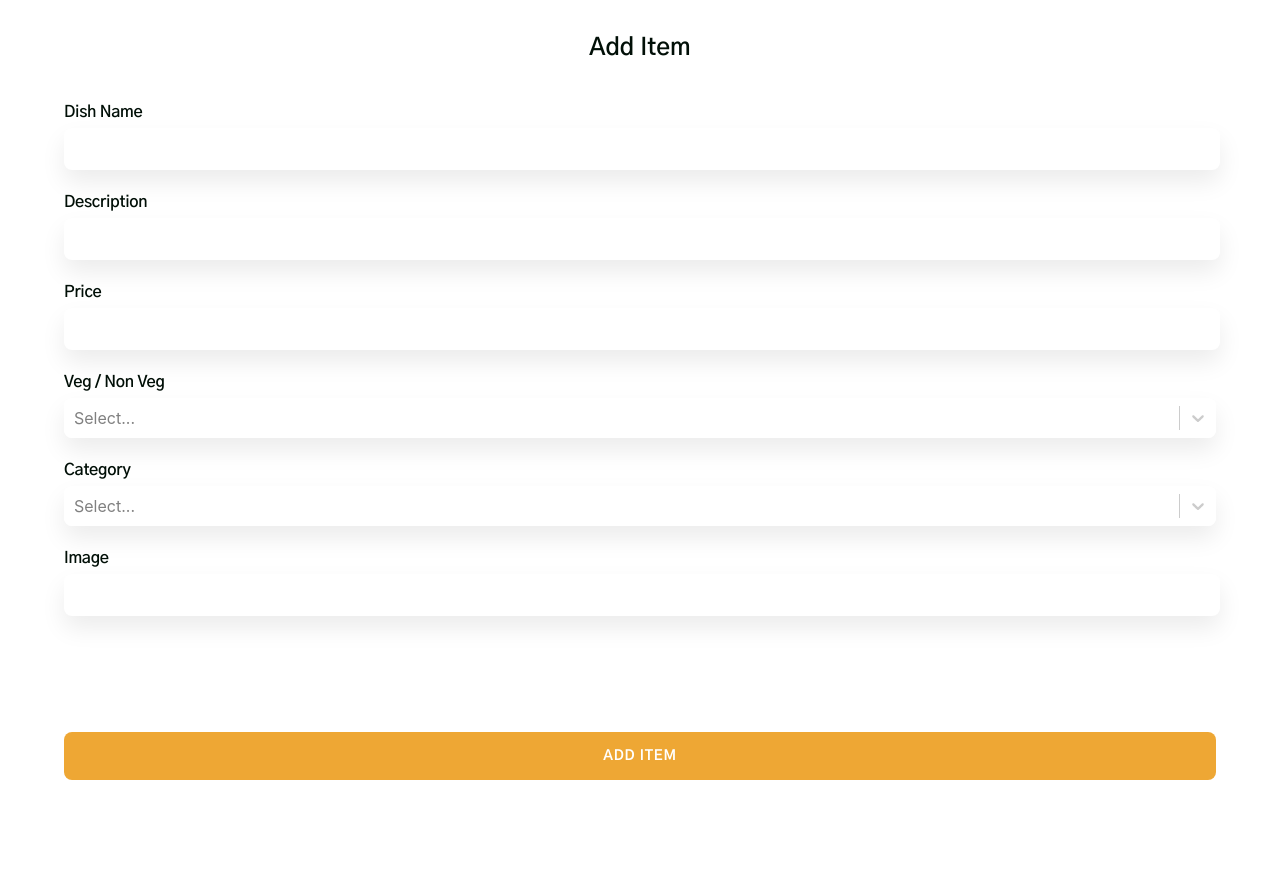
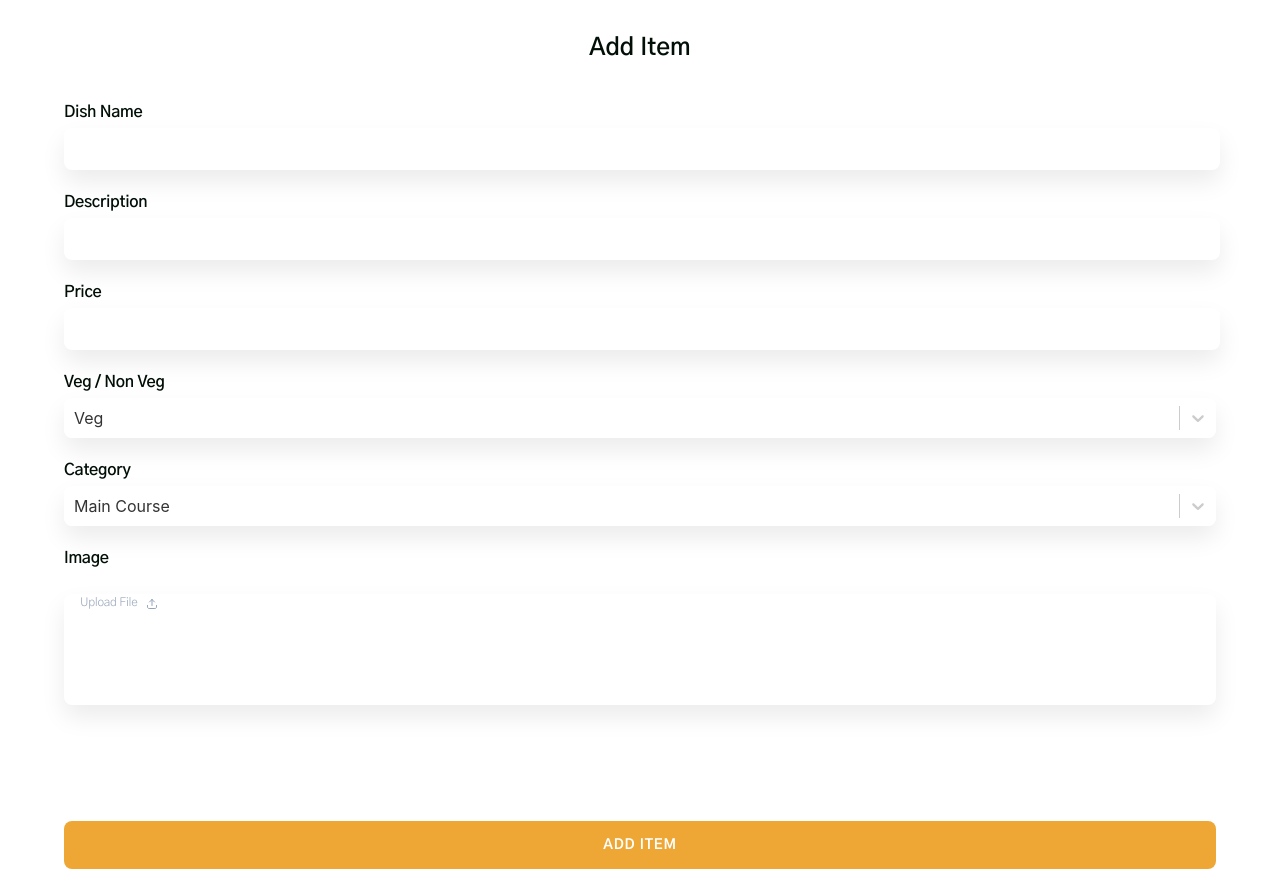
Before and after one commit to Chennakiran2004/QuickBite, a React (Create React App) app: page /addItemForm in a window 1280 px wide. Before the commit the page ends 804 px from the top, so only its background shows below. Built offline with nearby package versions, Linux system fonts and the light colour scheme.

Commit message:
upload image input element is added

```diff
--- a/src/components/AddItemForm/formHandlers.tsx
+++ b/src/components/AddItemForm/formHandlers.tsx
@@ -4,9 +4,9 @@ export const useAddItemFormHandlers = () => {
   const [dishName, setDishName] = useState("");
   const [description, setDescription] = useState("");
   const [price, setPrice] = useState("");
-  const [vegNonVeg, setVegNonVeg] = useState("veg");
-  const [category, setCategory] = useState("");
-  const [image, setImage] = useState("");
+  const [vegNonVeg, setVegNonVeg] = useState("Veg");
+  const [category, setCategory] = useState("Main Course");
+  const [image, setImage] = useState<File | null>(null);
 
   const onChangeDishName = (event: React.ChangeEvent<HTMLInputElement>) => {
     setDishName(event.target.value);
@@ -20,16 +20,16 @@ export const useAddItemFormHandlers = () => {
     setPrice(event.target.value);
   };
 
-  const onChangeVegNonVeg = (event: React.ChangeEvent<HTMLInputElement>) => {
-    setVegNonVeg(event.target.value);
+  const onChangeVegNonVeg = (option: any) => {
+    setVegNonVeg(option.value);
   };
 
-  const onChangeCategory = (event: React.ChangeEvent<HTMLInputElement>) => {
-    setCategory(event.target.value);
+  const onChangeCategory = (option: any) => {
+    setCategory(option.value);
   };
 
-  const onChangeImage = (event: React.ChangeEvent<HTMLInputElement>) => {
-    setImage(event.target.value);
+  const onChangeImage = (file: File) => {
+    setImage(file);
   };
 
   return {
--- a/src/components/AddItemForm/index.tsx
+++ b/src/components/AddItemForm/index.tsx
@@ -1,85 +1,4 @@
-// import React from "react";
-// import {
-//   TodaysMenuHeading,
-//   TodaysMenuMainContainer,
-// } from "../TodaysMenu/styledComponents";
-// import {
-//   AddItemFormElement,
-//   AddItemFormMainContainer,
-//   InputElement,
-//   InputLabel,
-// } from "./styledComponents";
-// import { useAddItemFormHandlers } from "./formHandlers";
-// import { GlobalButton } from "../AllYourFavorites/styledComponents";
-
-// const AddItemForm = () => {
-//   const {
-//     dishName,
-//     description,
-//     price,
-//     category,
-//     image,
-//     onChangeDishName,
-//     onChangeDescription,
-//     onChangePrice,
-//     onChangeCategory,
-//     onChangeImage,
-//   } = useAddItemFormHandlers();
-
-//   const onSubmitSuccess = (event: React.FormEvent) => {
-//     event.preventDefault();
-//     console.log("success");
-//   };
-
-//   return (
-//     <TodaysMenuMainContainer>
-//       <TodaysMenuHeading>Add Item</TodaysMenuHeading>
-//       <AddItemFormMainContainer onSubmit={onSubmitSuccess}>
-//         <AddItemFormElement>
-//           <InputLabel>Dish Name</InputLabel>
-//           <InputElement
-//             type="text"
-//             value={dishName}
-//             onChange={onChangeDishName}
-//           />
-//         </AddItemFormElement>
-//         <AddItemFormElement>
-//           <InputLabel>Description</InputLabel>
-//           <InputElement
-//             type="text"
-//             value={description}
-//             onChange={onChangeDescription}
-//           />
-//         </AddItemFormElement>
-//         <AddItemFormElement>
-//           <InputLabel>Price</InputLabel>
-//           <InputElement type="text" value={price} onChange={onChangePrice} />
-//         </AddItemFormElement>
-//         <AddItemFormElement>
-//           <InputLabel>Veg / Non Veg</InputLabel>
-//           <InputElement type="text" />
-//         </AddItemFormElement>
-//         <AddItemFormElement>
-//           <InputLabel>Category</InputLabel>
-//           <InputElement
-//             type="text"
-//             value={category}
-//             onChange={onChangeCategory}
-//           />
-//         </AddItemFormElement>
-//         <AddItemFormElement>
-//           <InputLabel>Image</InputLabel>
-//           <InputElement type="text" value={image} onChange={onChangeImage} />
-//         </AddItemFormElement>
-//         <GlobalButton type="submit">Add item</GlobalButton>{" "}
-//       </AddItemFormMainContainer>
-//     </TodaysMenuMainContainer>
-//   );
-// };
-
-// export default AddItemForm;
-
-import React from "react";
+import React, { useState } from "react";
 import {
   TodaysMenuHeading,
   TodaysMenuMainContainer,
@@ -89,32 +8,45 @@ import {
   AddItemFormMainContainer,
   InputElement,
   InputLabel,
-  StyledSelect, // Use the styled select
+  StyledSelect,
+  FileInputContainer,
+  FileText,
+  ImageInputElementContainer,
+  HiddenFileInput,
+  UploadIcon,
 } from "./styledComponents";
 import { useAddItemFormHandlers } from "./formHandlers";
 import { GlobalButton } from "../AllYourFavorites/styledComponents";
 
 const AddItemForm = () => {
+  const [fileName, setFileName] = useState<string | null>(null);
+
   const {
     dishName,
     description,
     price,
     category,
-    image,
+    vegNonVeg,
     onChangeDishName,
     onChangeDescription,
     onChangePrice,
     onChangeCategory,
+    onChangeVegNonVeg,
     onChangeImage,
-    onChangeVegNonVeg,
   } = useAddItemFormHandlers();
 
   const onSubmitSuccess = (event: React.FormEvent) => {
     event.preventDefault();
-    console.log("success");
+    console.log("Form Submitted:", {
+      dishName,
+      description,
+      price,
+      vegNonVeg,
+      category,
+      image: fileName,
+    });
   };
 
-  // Options for Veg / Non Veg and Category
   const vegNonVegOptions = [
     { value: "Veg", label: "Veg" },
     { value: "Non Veg", label: "Non Veg" },
@@ -125,7 +57,19 @@ const AddItemForm = () => {
     { value: "Main Course", label: "Main Course" },
     { value: "Dessert", label: "Dessert" },
     { value: "Beverage", label: "Beverage" },
-  ]; // Add more categories as needed
+  ];
+
+  const handleFileChange = (e: React.ChangeEvent<HTMLInputElement>) => {
+    const file = e.target.files?.[0];
+    if (file) {
+      setFileName(file.name);
+      onChangeImage(file); // Pass the file to the handler
+    }
+  };
+
+  const handleClick = () => {
+    document.getElementById("fileUpload")?.click();
+  };
 
   return (
     <TodaysMenuMainContainer>
@@ -149,13 +93,16 @@ const AddItemForm = () => {
         </AddItemFormElement>
         <AddItemFormElement>
           <InputLabel>Price</InputLabel>
-          <InputElement type="text" value={price} onChange={onChangePrice} />
+          <InputElement type="number" value={price} onChange={onChangePrice} />
         </AddItemFormElement>
         <AddItemFormElement>
           <InputLabel>Veg / Non Veg</InputLabel>
           <StyledSelect
             options={vegNonVegOptions}
-            // onChange={onChangeVegNonVeg}
+            value={vegNonVegOptions.find(
+              (option) => option.value === vegNonVeg
+            )}
+            onChange={onChangeVegNonVeg}
             styles={{
               control: (provided) => ({
                 ...provided,
@@ -172,7 +119,7 @@ const AddItemForm = () => {
           <StyledSelect
             options={categoryOptions}
             value={categoryOptions.find((option) => option.value === category)}
-            // onChange={onChangeCategory}
+            onChange={onChangeCategory}
             styles={{
               control: (provided) => ({
                 ...provided,
@@ -186,7 +133,19 @@ const AddItemForm = () => {
         </AddItemFormElement>
         <AddItemFormElement>
           <InputLabel>Image</InputLabel>
-          <InputElement type="text" value={image} onChange={onChangeImage} />
+          <ImageInputElementContainer>
+            <FileInputContainer onClick={handleClick}>
+              <FileText>{fileName || "Upload File"}</FileText>
+              <UploadIcon>
+                <img src="/Images/upload-01.svg" alt="upload" />
+              </UploadIcon>
+              <HiddenFileInput
+                type="file"
+                id="fileUpload"
+                onChange={handleFileChange}
+              />
+            </FileInputContainer>
+          </ImageInputElementContainer>
         </AddItemFormElement>
         <GlobalButton type="submit">Add item</GlobalButton>
       </AddItemFormMainContainer>
--- a/src/components/AddItemForm/styledComponents.ts
+++ b/src/components/AddItemForm/styledComponents.ts
@@ -1,5 +1,5 @@
 import styled from "styled-components";
-import { gothicA1SemiBold } from "../../Constants/fontStyles";
+import { gothicA1Light, gothicA1SemiBold } from "../../Constants/fontStyles";
 import Select from "react-select"; // Import react-select to style it
 
 export const AddItemFormMainContainer = styled.div`
@@ -94,3 +94,46 @@ export const StyledSelect = styled(Select)`
     color: #010f07; /* Arrow color */
   }
 `;
+
+export const ImageInputElementContainer = styled.div`
+  display: flex;
+  flex-direction: column;
+  align-items: flex-start;
+  margin-top: 20px;
+  width: 100%;
+`;
+
+export const FileInputContainer = styled.div`
+  width: 100%;
+  height: 111px;
+  flex-shrink: 0;
+  border-radius: 8px;
+  background: #fff;
+  box-shadow: 0px 12px 24px 0px rgba(0, 0, 0, 0.08);
+  display: flex;
+  align-items: start;
+  justify-content: start;
+  position: relative;
+  gap: 8px;
+`;
+
+export const FileText = styled.span`
+  ${gothicA1Light}
+  color: var(--Light-blue-gray-400, #94a3b8);
+
+  font-size: 12px;
+  line-height: 16px; /* 133.333% */
+  letter-spacing: -0.28px;
+  padding-left: 16px;
+`;
+
+export const UploadIcon = styled.div`
+  width: 12px;
+  height: 12px;
+  flex-shrink: 0;
+  margin-right: 8px;
+`;
+
+export const HiddenFileInput = styled.input`
+  display: none;
+`;
```
Also changed, not shown: public/Images/upload-01.svg (added).
